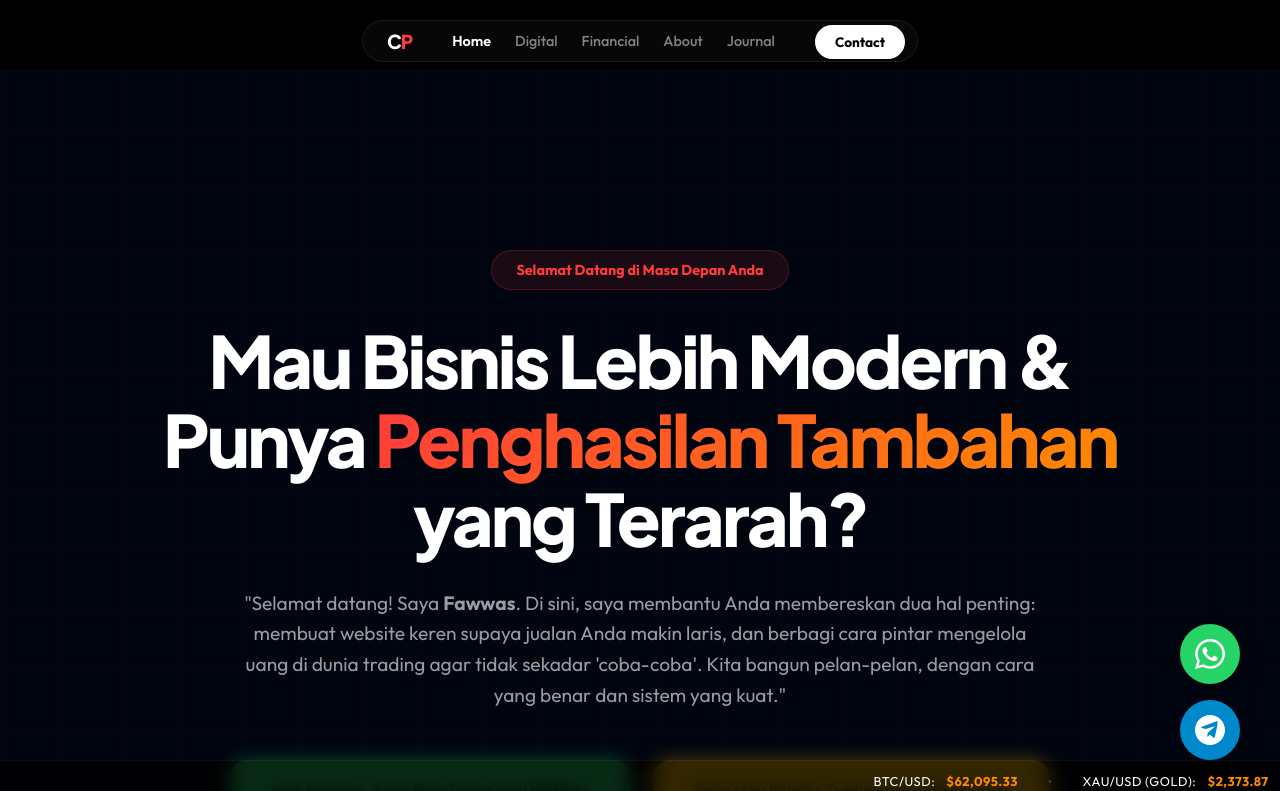
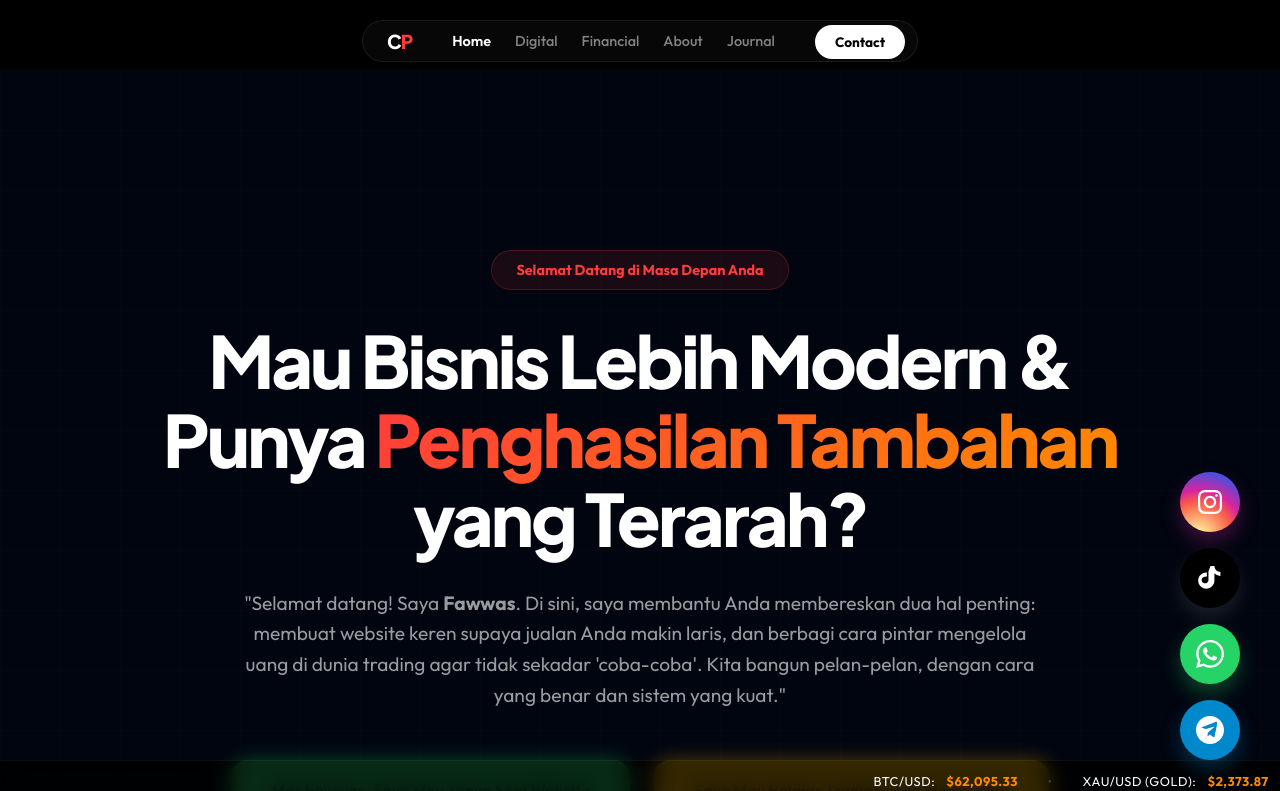
Before and after one commit to Dababah/COREPAWAS, a Next.js app: page / in a window 1280 px wide. Shown: the top 791 px of the page. Built offline with nearby package versions, Linux system fonts and the light colour scheme.

Commit message:
Add Instagram and TikTok buttons, move floating buttons to global layout

```diff
--- a/src/app/layout.tsx
+++ b/src/app/layout.tsx
@@ -18,6 +18,7 @@
 };
 
 import Navbar from "@/components/Navbar";
+import FloatingButtons from "@/components/FloatingButtons";
 
 export default function RootLayout({
   children,
@@ -31,6 +32,7 @@
         <div style={{ paddingTop: '70px' }}>
           {children}
         </div>
+        <FloatingButtons />
       </body>
     </html>
   );
--- a/src/app/page.module.css
+++ b/src/app/page.module.css
@@ -234,36 +234,6 @@
   margin-bottom: 15px;
 }
 
-/* Floating Buttons */
-.floatingContainer {
-  position: fixed;
-  bottom: 40px;
-  right: 40px;
-  display: flex;
-  flex-direction: column;
-  gap: 16px;
-  z-index: 100;
-}
-
-.floatBtn {
-  width: 60px;
-  height: 60px;
-  border-radius: 50%;
-  display: flex;
-  align-items: center;
-  justify-content: center;
-  color: #fff;
-  box-shadow: 0 10px 20px rgba(0,0,0,0.3);
-  transition: all 0.3s;
-}
-
-.floatBtn:hover {
-  transform: scale(1.1);
-}
-
-.floatWa { background: #25d366; }
-.floatTg { background: #0088cc; }
-
 /* Responsive */
 @media (max-width: 1024px) {
   .problemGrid, .bonusGrid { grid-template-columns: 1fr 1fr; }
@@ -274,5 +244,4 @@
   .problemGrid, .bonusGrid { grid-template-columns: 1fr; }
   .title { font-size: 2.5rem; }
   .hero { padding-top: 140px; }
-  .floatingContainer { bottom: 20px; right: 20px; }
 }
--- a/src/app/page.tsx
+++ b/src/app/page.tsx
@@ -10,16 +10,6 @@
     <main className={styles.main}>
       <Ticker />
       <div className={styles.gridOverlay}></div>
-
-      {/* Floating Buttons */}
-      <div className={styles.floatingContainer}>
-        <a href="https://wa.me/yourphone" target="_blank" rel="noopener noreferrer" className={`${styles.floatBtn} ${styles.floatWa}`} title="Tanya Mas Fawwas (Web)">
-           <svg width="30" height="30" viewBox="0 0 24 24" fill="white"><path d="M17.472 14.382c-.297-.149-1.758-.867-2.03-.967-.273-.099-.471-.148-.67.15-.197.297-.767.966-.94 1.164-.173.199-.347.223-.644.075-.297-.15-1.255-.463-2.39-1.475-.883-.788-1.48-1.761-1.653-2.059-.173-.297-.018-.458.13-.606.134-.133.298-.347.446-.52.149-.174.198-.298.298-.497.099-.198.05-.371-.025-.52-.075-.149-.669-1.612-.916-2.207-.242-.579-.487-.5-.669-.51-.173-.008-.371-.01-.57-.01-.198 0-.52.074-.792.372-.272.297-1.04 1.016-1.04 2.479 0 1.462 1.065 2.875 1.213 3.074.149.198 2.096 3.2 5.077 4.487.709.306 1.262.489 1.694.625.712.227 1.36.195 1.871.118.571-.085 1.758-.719 2.006-1.413.248-.694.248-1.289.173-1.413-.074-.124-.272-.198-.57-.347m-5.421 7.403h-.004a9.87 9.87 0 01-5.031-1.378l-.361-.214-3.741.982.998-3.648-.235-.374a9.86 9.86 0 01-1.51-5.26c.001-5.45 4.436-9.884 9.888-9.884 2.64 0 5.122 1.03 6.988 2.898a9.825 9.825 0 012.893 6.994c-.003 5.45-4.437 9.884-9.885 9.884m8.413-18.297A11.815 11.815 0 0012.05 0C5.495 0 .16 5.335.157 11.892c0 2.096.547 4.142 1.588 5.945L.057 24l6.305-1.654a11.882 11.882 0 005.683 1.448h.005c6.554 0 11.89-5.335 11.893-11.893a11.821 11.821 0 00-3.48-8.413z"/></svg>
-        </a>
-        <a href="https://t.me/yourgroup" target="_blank" rel="noopener noreferrer" className={`${styles.floatBtn} ${styles.floatTg}`} title="Join Grup Belajar (Trading)">
-           <svg width="30" height="30" viewBox="0 0 24 24" fill="white"><path d="M12 0C5.373 0 0 5.373 0 12s5.373 12 12 12 12-5.373 12-12S18.627 0 12 0zm5.891 8.221l-1.97 9.28c-.145.658-.537.818-1.084.508l-3-2.21-1.446 1.394c-.14.14-.257.257-.527.257l.215-3.048 5.548-5.013c.242-.213-.054-.331-.376-.117L8.396 11.23 5.44 10.308c-.642-.2-.656-.642.134-.95l11.566-4.458c.535-.195 1.003.125.851.721z"/></svg>
-        </a>
-      </div>
 
       {/* Hero Section */}
       <section className={styles.hero}>
--- /dev/null
+++ b/src/components/FloatingButtons.module.css
@@ -0,0 +1,74 @@
+.floatingContainer {
+  position: fixed;
+  bottom: 40px;
+  right: 40px;
+  display: flex;
+  flex-direction: column;
+  gap: 16px;
+  z-index: 1000;
+}
+
+.floatBtn {
+  width: 60px;
+  height: 60px;
+  border-radius: 50%;
+  display: flex;
+  align-items: center;
+  justify-content: center;
+  color: #fff;
+  box-shadow: 0 10px 20px rgba(0, 0, 0, 0.3);
+  transition: all 0.3s cubic-bezier(0.175, 0.885, 0.32, 1.275);
+}
+
+.floatBtn:hover {
+  transform: scale(1.1) translateY(-5px);
+  box-shadow: 0 15px 30px rgba(0, 0, 0, 0.4);
+}
+
+.floatWa {
+  background: #25d366;
+  box-shadow: 0 10px 20px rgba(37, 211, 102, 0.3);
+}
+
+.floatWa:hover {
+  box-shadow: 0 15px 40px rgba(37, 211, 102, 0.5);
+}
+
+.floatTg {
+  background: #0088cc;
+  box-shadow: 0 10px 20px rgba(0, 136, 204, 0.3);
+}
+
+.floatTg:hover {
+  box-shadow: 0 15px 40px rgba(0, 136, 204, 0.5);
+}
+
+.floatIg {
+  background: radial-gradient(circle at 30% 107%, #fdf497 0%, #fdf497 5%, #fd5949 45%, #d6249f 60%, #285AEB 90%);
+  box-shadow: 0 10px 20px rgba(214, 36, 159, 0.3);
+}
+
+.floatIg:hover {
+  box-shadow: 0 15px 40px rgba(214, 36, 159, 0.5);
+}
+
+.floatTt {
+  background: #000;
+  box-shadow: 0 10px 20px rgba(255, 255, 255, 0.1);
+  position: relative;
+}
+
+.floatTt:hover {
+  box-shadow: 0 15px 40px rgba(0, 242, 234, 0.4), 0 15px 40px rgba(255, 0, 80, 0.4);
+}
+
+@media (max-width: 768px) {
+  .floatingContainer {
+    bottom: 20px;
+    right: 20px;
+  }
+  .floatBtn {
+    width: 50px;
+    height: 50px;
+  }
+}
--- /dev/null
+++ b/src/components/FloatingButtons.tsx
@@ -0,0 +1,64 @@
+'use client';
+
+import React from 'react';
+import styles from './FloatingButtons.module.css';
+
+const FloatingButtons = () => {
+  return (
+    <div className={styles.floatingContainer}>
+      {/* Instagram */}
+      <a
+        href="https://instagram.com/yourusername"
+        target="_blank"
+        rel="noopener noreferrer"
+        className={`${styles.floatBtn} ${styles.floatIg}`}
+        title="Instagram Core Pawas"
+      >
+        <svg width="24" height="24" viewBox="0 0 24 24" fill="white">
+          <path d="M12 2.163c3.204 0 3.584.012 4.85.07 3.252.148 4.771 1.691 4.919 4.919.058 1.265.069 1.645.069 4.849 0 3.205-.012 3.584-.069 4.849-.149 3.225-1.664 4.771-4.919 4.919-1.266.058-1.644.07-4.85.07-3.204 0-3.584-.012-4.849-.07-3.26-.149-4.771-1.699-4.919-4.92-.058-1.265-.07-1.644-.07-4.849 0-3.204.013-3.583.07-4.849.149-3.227 1.664-4.771 4.919-4.919 1.266-.057 1.645-.069 4.849-.069zm0-2.163c-3.259 0-3.667.014-4.947.072-4.358.2-6.78 2.618-6.98 6.98-.059 1.281-.073 1.689-.073 4.948 0 3.259.014 3.668.072 4.948.2 4.358 2.618 6.78 6.98 6.98 1.281.058 1.689.072 4.948.072 3.259 0 3.668-.014 4.948-.072 4.354-.2 6.782-2.618 6.979-6.98.059-1.28.073-1.689.073-4.948 0-3.259-.014-3.667-.072-4.947-.196-4.354-2.617-6.78-6.979-6.98-1.281-.059-1.69-.073-4.949-.073zm0 5.838c-3.403 0-6.162 2.759-6.162 6.162s2.759 6.163 6.162 6.163 6.162-2.759 6.162-6.163c0-3.403-2.759-6.162-6.162-6.162zm0 10.162c-2.209 0-4-1.79-4-4 0-2.209 1.791-4 4-4s4 1.791 4 4c0 2.21-1.791 4-4 4zm6.406-11.845c-.796 0-1.441.645-1.441 1.44s.645 1.44 1.441 1.44c.795 0 1.439-.645 1.439-1.44s-.644-1.44-1.439-1.44z"/>
+        </svg>
+      </a>
+
+      {/* TikTok */}
+      <a
+        href="https://tiktok.com/@yourusername"
+        target="_blank"
+        rel="noopener noreferrer"
+        className={`${styles.floatBtn} ${styles.floatTt}`}
+        title="TikTok Core Pawas"
+      >
+        <svg width="24" height="24" viewBox="0 0 24 24" fill="white">
+          <path d="M12.525.02c1.31-.02 2.61-.01 3.91-.02.08 1.53.63 3.09 1.75 4.17 1.12 1.11 2.7 1.62 4.24 1.79v4.03c-1.44-.17-2.86-.6-4.12-1.31a8.076 8.076 0 01-1.87-1.41c-.02 2.42-.01 4.83-.01 7.25 0 4.47-3.61 8.12-8.12 8.12s-8.12-3.65-8.12-8.12 3.61-8.12 8.12-8.12c.19 0 .37.01.56.02v4.07c-1.26-.07-2.55.19-3.62 0.88-.51.32-.93.75-1.22 1.25-.3.51-.43 1.1-.38 1.68.04.58.26 1.14.61 1.6.36.46.84.82 1.38 1.05.54.23 1.14.33 1.74.29 0.6-.04 1.18-.24 1.68-.58.49-.33.89-.78 1.14-1.3.26-.52.37-1.11.33-1.69-.04-.58-.02-8.5-.02-8.5z"/>
+        </svg>
+      </a>
+
+      {/* WhatsApp */}
+      <a
+        href="https://wa.me/yourphone"
+        target="_blank"
+        rel="noopener noreferrer"
+        className={`${styles.floatBtn} ${styles.floatWa}`}
+        title="Tanya Mas Fawwas (Web)"
+      >
+        <svg width="28" height="28" viewBox="0 0 24 24" fill="white">
+          <path d="M17.472 14.382c-.297-.149-1.758-.867-2.03-.967-.273-.099-.471-.148-.67.15-.197.297-.767.966-.94 1.164-.173.199-.347.223-.644.075-.297-.15-1.255-.463-2.39-1.475-.883-.788-1.48-1.761-1.653-2.059-.173-.297-.018-.458.13-.606.134-.133.298-.347.446-.52.149-.174.198-.298.298-.497.099-.198.05-.371-.025-.52-.075-.149-.669-1.612-.916-2.207-.242-.579-.487-.5-.669-.51-.173-.008-.371-.01-.57-.01-.198 0-.52.074-.792.372-.272.297-1.04 1.016-1.04 2.479 0 1.462 1.065 2.875 1.213 3.074.149.198 2.096 3.2 5.077 4.487.709.306 1.262.489 1.694.625.712.227 1.36.195 1.871.118.571-.085 1.758-.719 2.006-1.413.248-.694.248-1.289.173-1.413-.074-.124-.272-.198-.57-.347m-5.421 7.403h-.004a9.87 9.87 0 01-5.031-1.378l-.361-.214-3.741.982.998-3.648-.235-.374a9.86 9.86 0 01-1.51-5.26c.001-5.45 4.436-9.884 9.888-9.884 2.64 0 5.122 1.03 6.988 2.898a9.825 9.825 0 012.893 6.994c-.003 5.45-4.437 9.884-9.885 9.884m8.413-18.297A11.815 11.815 0 0012.05 0C5.495 0 .16 5.335.157 11.892c0 2.096.547 4.142 1.588 5.945L.057 24l6.305-1.654a11.882 11.882 0 005.683 1.448h.005c6.554 0 11.89-5.335 11.893-11.893a11.821 11.821 0 00-3.48-8.413z"/>
+        </svg>
+      </a>
+
+      {/* Telegram */}
+      <a
+        href="https://t.me/yourgroup"
+        target="_blank"
+        rel="noopener noreferrer"
+        className={`${styles.floatBtn} ${styles.floatTg}`}
+        title="Join Grup Belajar (Trading)"
+      >
+        <svg width="28" height="28" viewBox="0 0 24 24" fill="white">
+          <path d="M12 0C5.373 0 0 5.373 0 12s5.373 12 12 12 12-5.373 12-12S18.627 0 12 0zm5.891 8.221l-1.97 9.28c-.145.658-.537.818-1.084.508l-3-2.21-1.446 1.394c-.14.14-.257.257-.527.257l.215-3.048 5.548-5.013c.242-.213-.054-.331-.376-.117L8.396 11.23 5.44 10.308c-.642-.2-.656-.642.134-.95l11.566-4.458c.535-.195 1.003.125.851.721z"/>
+        </svg>
+      </a>
+    </div>
+  );
+};
+
+export default FloatingButtons;
```
